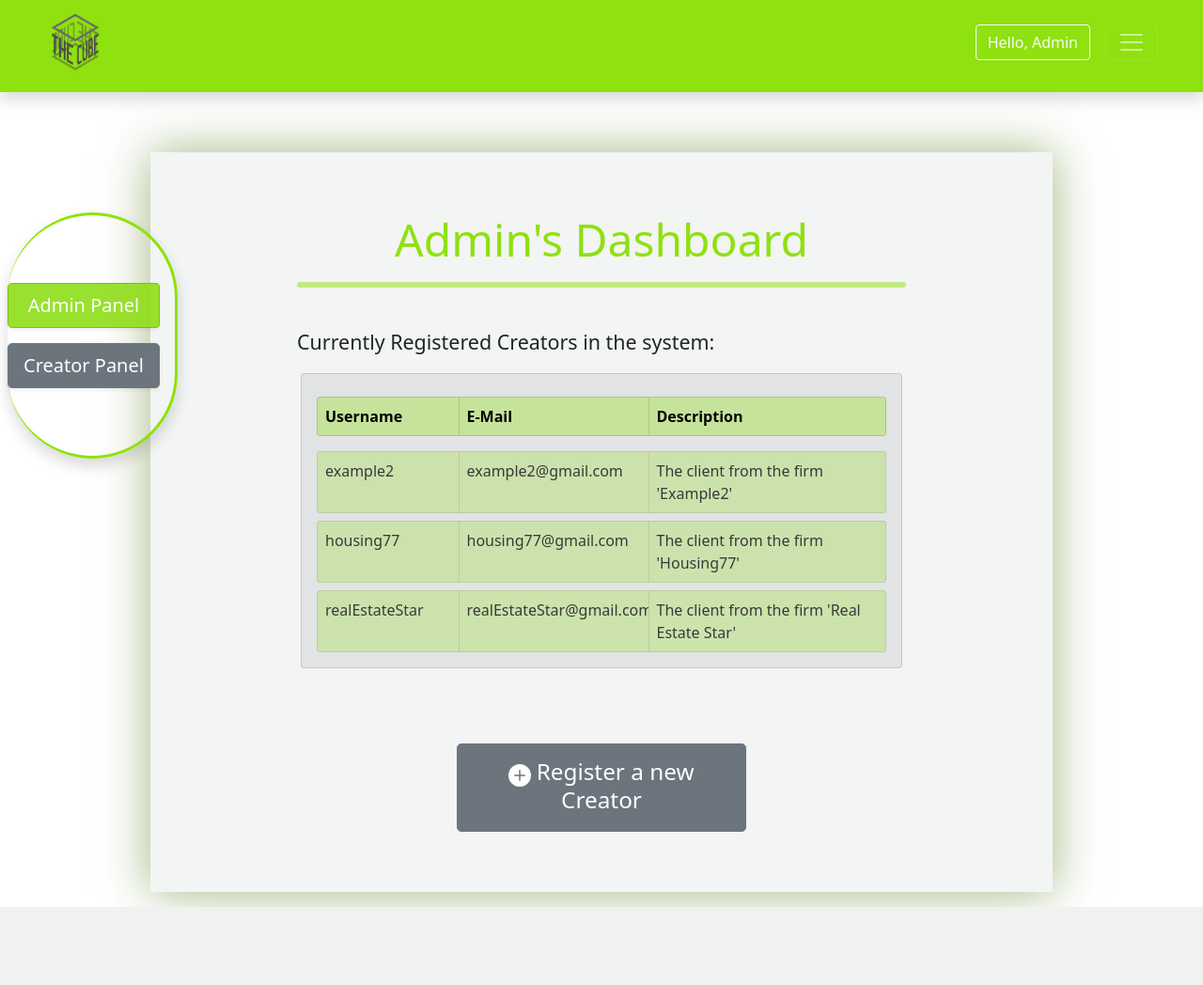
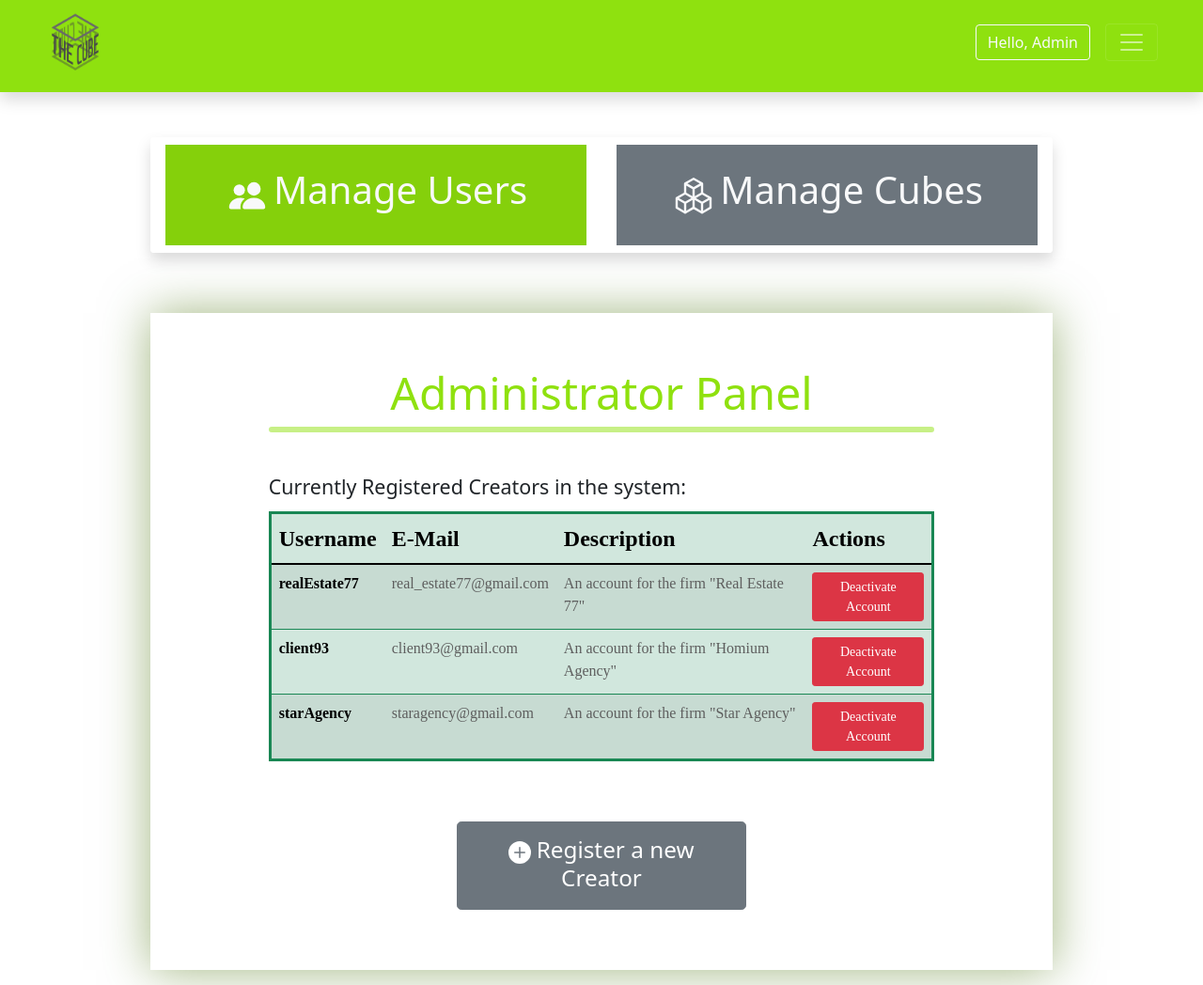
Before and after one commit to partaloski/TheCubeDemo, a PHP site: page /adminDemo.html in a window 1280 px wide. Shown: the whole page at 94% size. Before the commit the page ends 965 px from the top, so only its background shows below. Run offline with PHP 8.4, Linux system fonts and the light colour scheme.

Commit message:
Improved visuals

```diff
--- a/adminDemo.html
+++ b/adminDemo.html
@@ -7,16 +7,6 @@
     <link rel="stylesheet" href="style/style.css">
 </head>
 <body>
-    <div class="position-absolute ms-2">
-        <ul class="w-100 d-block half list-unstyled py-5 pe-3 border-end border-top border-bottom border-3 bg-opacity-25 border-labs rounded-pill shadow">
-            <li>
-                <a href="#" class="btn btn-darklabs shadow-sm rounded-end w-100 my-2 btn-lg mt-4" id="adminPanelBtn">Admin Panel</a>
-            </li>
-            <li>
-                <a href="#" class="btn btn-secondary shadow-sm roudned-end w-100 my-2 btn-lg mb-4" id="creatorPanelBtn">Creator Panel</a>
-            </li>
-        </ul>
-    </div>
     <div class="container-fluid w-100 m-0 sticky-top p-0 bg-labs shadow mb-5">
         <nav class="navbar container-fluid px-5 navbar-dark bg-labs pb-3">
             <a class="navbar-brand d-lg-block d-sm-none" href="index.html"><img width="64" height="64" src="cube/logo.png"/></a>
@@ -73,36 +63,73 @@
         </nav>
     </div>
 
-    <div class="d-flex flex-wrap" id="containerPanels">
 
-        <div class="container my-3 bg-dark bg-opacity-5 shadow-labs p-5 col-lg-9 mx-auto" id="adminPanel">
-            <h1 class="display-5 text-center text-labs my-3 rounded-3">Admin's Dashboard</h1>
-            <div class="border border-3 border-labs w-75 mx-auto d-block opacity-50 mb-5 rounded-pill"></div>
-            <h3 class="display-11 w-75 mx-auto">Currently Registered Creators in the system:</h3>
-            <ul class="list-group col-lg-9 col-sm-12 mx-auto px-1 py-3">
-                <li class="list-group-item list-group-item-secondary">
-                    <ul class="list-group list-group-horizontal my-3 fw-bold">
-                        <li class="list-group-item list-group-item-labs col-3 px-2 opacity-100 overflow-auto">Username</li>
-                        <li class="list-group-item list-group-item-labs col-4 px-2 opacity-100 overflow-auto">E-Mail</li>
-                        <li class="list-group-item list-group-item-labs col-5 px-2 opacity-100 overflow-auto">Description</li>
-                    </ul>
-                    <ul class="list-group list-group-horizontal my-2">
-                        <li class="list-group-item list-group-item-labs col-3 px-2 opacity-75 overflow-auto">example2</li>
-                        <li class="list-group-item list-group-item-labs col-4 px-2 opacity-75 overflow-auto">example2@gmail.com</li>
-                        <li class="list-group-item list-group-item-labs col-5 px-2 opacity-75 overflow-auto">The client from the firm 'Example2'</li>
-                    </ul>
-                    <ul class="list-group list-group-horizontal my-2">
-                        <li class="list-group-item list-group-item-labs col-3 px-2 opacity-75 overflow-auto">housing77</li>
-                        <li class="list-group-item list-group-item-labs col-4 px-2 opacity-75 overflow-auto">housing77@gmail.com</li>
-                        <li class="list-group-item list-group-item-labs col-5 px-2 opacity-75 overflow-auto">The client from the firm 'Housing77'</li>
-                    </ul>
-                    <ul class="list-group list-group-horizontal my-2">
-                        <li class="list-group-item list-group-item-labs col-3 px-2 opacity-75 overflow-auto">realEstateStar</li>
-                        <li class="list-group-item list-group-item-labs col-4 px-2 opacity-75 overflow-auto">realEstateStar@gmail.com</li>
-                        <li class="list-group-item list-group-item-labs col-5 px-2 opacity-75 overflow-auto">The client from the firm 'Real Estate Star'</li>
-                    </ul>
+        <div class="col-9 d-flex flex-row justify-content-between mx-auto mb-5 shadow rounded position-sticky">
+                <div class="mx-auto w-100">
+                    <ul class="list-unstyled list-group list-group-horizontal w-100 ">
+                        <li class="list-unstyled list-group-item list-group-flush list-group-horizontal w-100 text-center border-0">
+                            <a href="#" class="d-block bg-darklabs text-light text-decoration-none p-4" id="adminPanelBtn">
+                                <svg xmlns="http://www.w3.org/2000/svg" width="48" height="48" fill="currentColor" class="bi bi-people-fill" viewBox="-2 0 20 20">
+                                    <path d="M7 14s-1 0-1-1 1-4 5-4 5 3 5 4-1 1-1 1H7zm4-6a3 3 0 1 0 0-6 3 3 0 0 0 0 6z"/>
+                                    <path fill-rule="evenodd" d="M5.216 14A2.238 2.238 0 0 1 5 13c0-1.355.68-2.75 1.936-3.72A6.325 6.325 0 0 0 5 9c-4 0-5 3-5 4s1 1 1 1h4.216z"/>
+                                    <path d="M4.5 8a2.5 2.5 0 1 0 0-5 2.5 2.5 0 0 0 0 5z"/>
+                                </svg>
+                                <span class="display-6">Manage Users</span>
+                            </a>
+                        </li>
+                        <li class="list-unstyled list-group-item list-group-flush list-group-horizontal w-100 text-center  border-0">
+                            <a href="#" class="d-block bg-secondary text-light text-decoration-none p-4" id="creatorPanelBtn">
+                                <svg xmlns="http://www.w3.org/2000/svg" width="48" height="48" fill="currentColor" class="bi bi-boxes" viewBox="-2 0 20 20">
+                                    <path d="M7.752.066a.5.5 0 0 1 .496 0l3.75 2.143a.5.5 0 0 1 .252.434v3.995l3.498 2A.5.5 0 0 1 16 9.07v4.286a.5.5 0 0 1-.252.434l-3.75 2.143a.5.5 0 0 1-.496 0l-3.502-2-3.502 2.001a.5.5 0 0 1-.496 0l-3.75-2.143A.5.5 0 0 1 0 13.357V9.071a.5.5 0 0 1 .252-.434L3.75 6.638V2.643a.5.5 0 0 1 .252-.434L7.752.066ZM4.25 7.504 1.508 9.071l2.742 1.567 2.742-1.567L4.25 7.504ZM7.5 9.933l-2.75 1.571v3.134l2.75-1.571V9.933Zm1 3.134 2.75 1.571v-3.134L8.5 9.933v3.134Zm.508-3.996 2.742 1.567 2.742-1.567-2.742-1.567-2.742 1.567Zm2.242-2.433V3.504L8.5 5.076V8.21l2.75-1.572ZM7.5 8.21V5.076L4.75 3.504v3.134L7.5 8.21ZM5.258 2.643 8 4.21l2.742-1.567L8 1.076 5.258 2.643ZM15 9.933l-2.75 1.571v3.134L15 13.067V9.933ZM3.75 14.638v-3.134L1 9.933v3.134l2.75 1.571Z"/>
+                                </svg>
+                                <span class="display-6">Manage Cubes</span>
+                            </a>
                         </li>
                     </ul>
+                </div>
+        </div>
+        <div class="col-9 d-flex flex-wrap mx-auto" id="containerPanels">
+
+            <div class="container my-3 bg-opacity-5 shadow-labs p-5 mx-auto" id="adminPanel">
+                <h1 class="display-5 text-center text-labs my-2 rounded-3">Administrator Panel</h1>
+                <div class="border border-3 border-labs w-90 mx-auto d-block opacity-50 mb-5 rounded-pill"></div>
+                <h3 class="display-11 w-90 mx-auto">Currently Registered Creators in the system:</h3>
+                <table class="table table-success table-striped col-sm-11 col-lg-8 w-90 mx-auto border border-3 border-success mt-3">
+                    <thead>
+                    <tr>
+                        <th scope="col">Username</th>
+                        <th scope="col">E-Mail</th>
+                        <th scope="col">Description</th>
+                        <th scope="col">Actions</th>
+                    </tr>
+                    </thead>
+                    <tbody>
+                    <tr>
+                        <th scope="row">realEstate77</th>
+                        <td>real_estate77@gmail.com</td>
+                        <td>An account for the firm "Real Estate 77"</td>
+                        <td>
+                            <a class="btn btn-danger btn-sm" data-bs-toggle="modal" data-bs-target="#confirmDeleteBackdrop">Deactivate Account</a>
+                        </td>
+                    </tr>
+                    <tr>
+                        <th scope="row">client93</th>
+                        <td>client93@gmail.com</td>
+                        <td>An account for the firm "Homium Agency"</td>
+                        <td>
+                            <a class="btn btn-danger btn-sm" data-bs-toggle="modal" data-bs-target="#confirmDeleteBackdrop">Deactivate Account</a>
+                        </td>
+                    </tr>
+                    <tr>
+                        <th scope="row">starAgency</th>
+                        <td>staragency@gmail.com</td>
+                        <td>An account for the firm "Star Agency"</td>
+                        <td>
+                            <a class="btn btn-danger btn-sm" data-bs-toggle="modal" data-bs-target="#confirmDeleteBackdrop">Deactivate Account</a>
+                        </td>
+                    </tr>
+                    </tbody>
+                </table>
                 <div class="mt-5 p-3 w-75 mx-auto">
                     <a class="btn btn-secondary btn-lg d-block p-3 col-lg-6 col-sm-8 mx-auto " data-bs-toggle="modal" data-bs-target="#addCreatorBackdrop">
                         <svg xmlns="http://www.w3.org/2000/svg" width="24" height="24" fill="currentColor" class="bi bi-plus-circle-fill" viewBox="0 0 16 16">
@@ -113,8 +140,10 @@
                 </div>
             </div>
 
-        <div class="container w-75 mx-auto my-5 p-3 shadow-labs" id="creatorPanel">
+            <div class="container my-3 bg-opacity-5 shadow-labs p-5 mx-auto" id="creatorPanel">
 
+                <h1 class="display-5 text-center text-labs my-2 rounded-3">Creator's Panel</h1>
+                <div class="border border-3 border-labs w-90 mx-auto d-block opacity-50 mb-5 rounded-pill"></div>
                 <div class="mt-5 p-3 w-75 mx-auto">
                     <a class="btn btn-secondary btn-lg d-block p-3 col-lg-6 col-sm-8 mx-auto " data-bs-toggle="modal" data-bs-target="#addCubeBackdrop">
                         <svg xmlns="http://www.w3.org/2000/svg" width="24" height="24" fill="currentColor" class="bi bi-plus-circle-fill" viewBox="0 0 16 16">
@@ -155,6 +184,23 @@
             </div>
         </div>
 
+    <div class="modal fade" id="confirmDeleteBackdrop" data-bs-backdrop="static" data-bs-keyboard="false" tabindex="-1" aria-labelledby="staticBackdropLabel" aria-hidden="true">
+        <div class="modal-dialog">
+            <div class="modal-content">
+                <div class="modal-header">
+                    <h5 class="modal-title" id="confirm Deletion">Suspend a Creator's Account</h5>
+                </div>
+                <div class="modal-body">
+                    Confirming this action would make changes to the system.<br/>
+                    <span class="text-danger">Are you sure that you want to complete the action?</span>
+                </div>
+                <div class="modal-footer">
+                    <button type="button" class="btn btn-danger" data-bs-dismiss="modal">Confirm</button>
+                    <button type="button" class="btn btn-secondary">Cancel</button>
+                </div>
+            </div>
+        </div>
+    </div>
 
     <div class="modal fade " id="addCubeBackdrop" data-bs-backdrop="static" data-bs-keyboard="false" tabindex="-1" aria-labelledby="staticBackdropLabel" aria-hidden="true">
         <div class="modal-dialog modal-xl">
@@ -190,17 +236,22 @@
         <div class="modal-dialog modal-xl">
             <div class="modal-content">
                 <div class="modal-header">
-                    <h5 class="modal-title display-8" id="staticBackdropLabel">Register a New Creator</h5>
+                    <h5 class="modal-title display-8" id="staticBackdropLabel">Register a New User</h5>
                     <button type="button" class="btn-close" data-bs-dismiss="modal" aria-label="Close"></button>
                 </div>
                 <div class="modal-body">
                     <div class="input-group">
                         <div class="display-10 mb-2 text-darklabs col-12"><label for="name">Username</label></div>
-                        <input type="text" id="name" name="name" class="form-control mb-4" placeholder="The username the creator will use to log in..." required/>
+                        <input type="text" id="name" name="name" class="form-control mb-4" placeholder="The username the user will use to log in..." required/>
                         <div class="display-10 mb-2 text-darklabs col-12"><label for="email">E-Mail</label></div>
-                        <input type="text" id="email" name="email" class="form-control mb-4" placeholder="The e-mail attached to the creator..." required/>
-                        <div class="display-10 mb-2 text-darklabs col-12"><label>Client Description</label></div>
-                        <textarea id="description" name="description" class="form-control" placeholder="The description of who the creator is..." rows="5"></textarea>
+                        <input type="text" id="email" name="email" class="form-control mb-4" placeholder="The e-mail attached to the account..." required/>
+                        <div class="display-10 mb-2 text-darklabs col-12"><label for="email">Role</label></div>
+                        <select id="role" name="role" disabled class="form-control mb-4">
+                            <option selected>Creator</option>
+                            <option>Admin</option>
+                        </select>
+                        <div class="display-10 mb-2 text-darklabs col-12"><label>User Description</label></div>
+                        <textarea id="description" name="description" class="form-control" placeholder="The description of who the user of the account is..." rows="5"></textarea>
                     </div>
                 </div>
                 <div class="modal-footer">
--- a/style/style.css
+++ b/style/style.css
@@ -238,7 +238,7 @@
 }
 
 .half{
-    margin-top: 125%;
+    margin-top: 80%;
 }
 
 w-110{
@@ -253,3 +253,19 @@ w-110{
 .order-2{
     order:2
 }
+
+table{
+    font-family: "Century Gothic";
+}
+
+table > thead > tr > th{
+    font-size: 1.5rem !important;
+}
+
+td{
+    color: rgb(94, 94, 94) !important;
+}
+
+.vh-25{
+    height: 50vh;
+}
```
Also changed, not shown: loginAdmin.html (+11 -10 lines), loginCreator.html (+11 -10 lines), script/adminDashboard.js (+8 -0 lines). Lines whose indentation alone changed are shown as unchanged.
